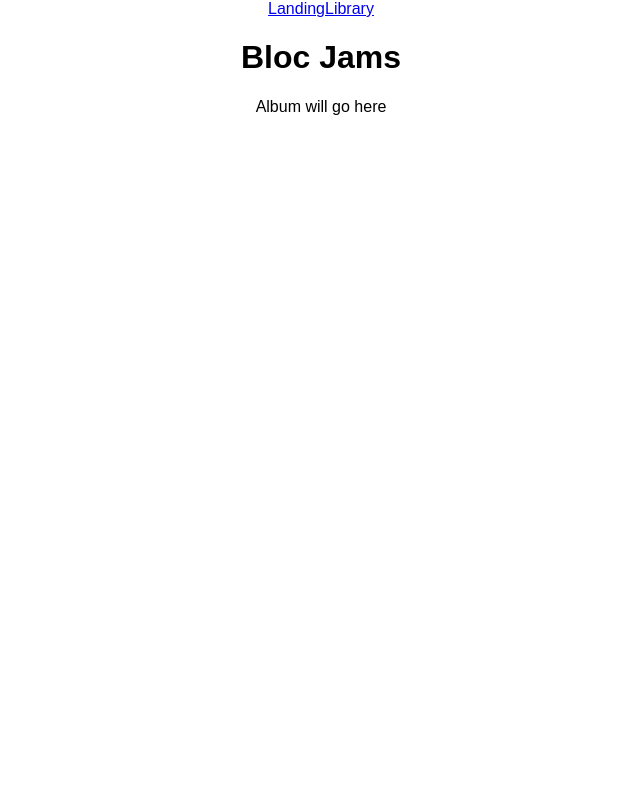
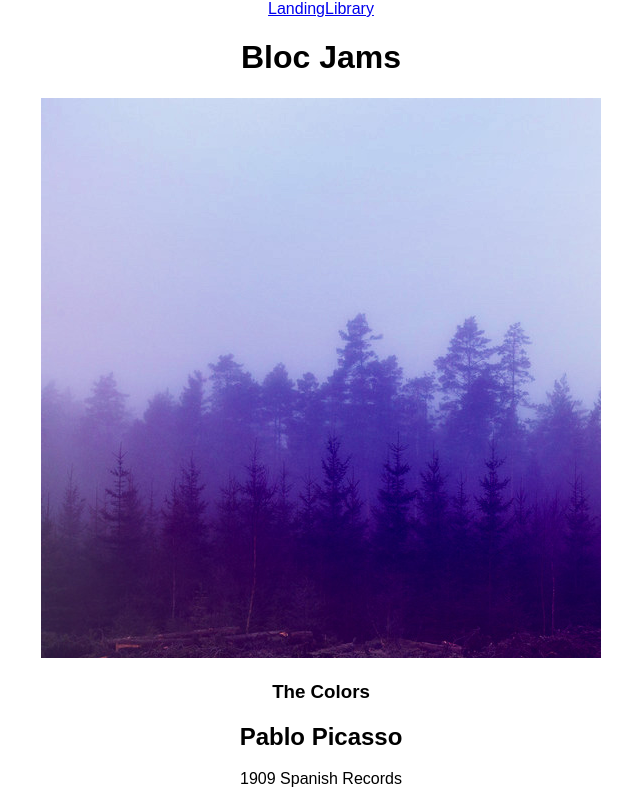
Before and after one commit to drwhirstyburgers/bloc-jams-react, a React (Create React App) app: page /album/the-colors in a window 1280 px wide. Shown: the whole page, without its empty margins (319-959 px from the left). Built offline with nearby package versions, Linux system fonts and the light colour scheme.

Commit message:
render album info/img

```diff
--- a/src/App.js
+++ b/src/App.js
@@ -4,7 +4,7 @@
 import './App.css';
 import Landing from './components/Landing';
 import Library from './components/Library';
-import album from './components/album';
+import Album from './components/album';
 
 class App extends Component {
   render() {
@@ -20,7 +20,7 @@
         <main>
           <Route exact path="/" component={Landing} />
           <Route path="/Library" component={Library} />
-          <Route path="/album" component={album} />
+          <Route path="/album/:slug" component={Album} />
         </main>
       </div>
     );
--- a/src/components/album.js
+++ b/src/components/album.js
@@ -1,10 +1,39 @@
 import React, { Component } from 'react';
+import albumData from './../data/albums';
 
 class Album extends Component {
+  constructor(props) {
+    super(props);
+
+    const album = albumData.find( album => {
+      return album.slug === this.props.match.params.slug
+    });
+
+    this.state ={
+      album: album
+    };
+  }
+
   render() {
     return (
       <section className="album">
-        {this.props.match.params.slug} Album will go here
+        <section id="album-info">
+          <img id="album-cover-art" src={this.state.album.albumCover} alt={this.state.album.title} />
+          <div className="album-details">
+            <h1 id="album-title">{this.state.album.title}</h1>
+            <h2 className="artist">{this.state.album.artist}</h2>
+            <div id="release-info">{this.state.album.releaseInfo}</div>
+          </div>
+        </section>
+        <table id="song-list">
+           <colgroup>
+             <col id="song-number-column" />
+             <col id="song-title-column" />
+             <col id="song-duration-column" />
+           </colgroup>
+           <tbody>
+           </tbody>
+         </table>
       </section>
     );
   }
```
